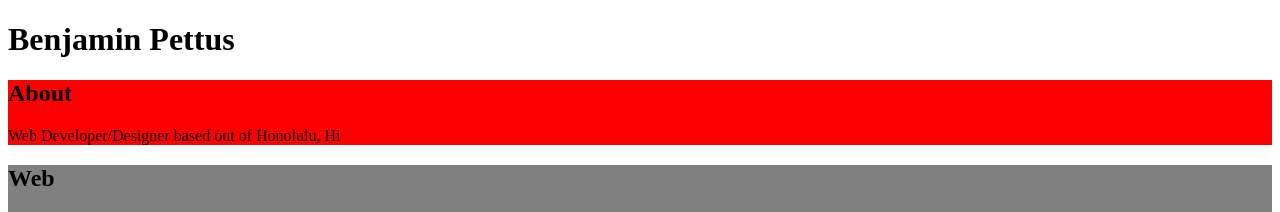
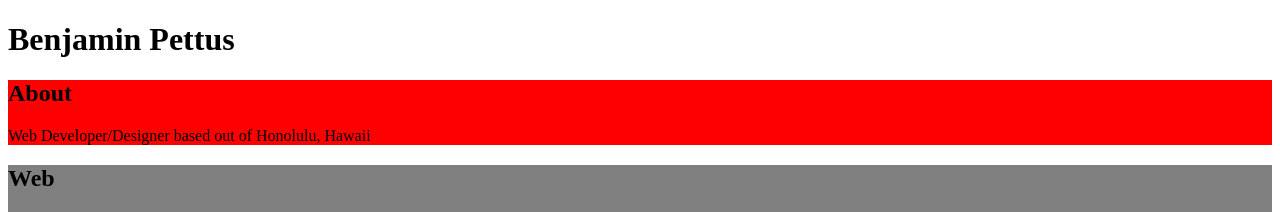
Before and after one commit to benjaminpettus/portfolio-site, a React app: page / in a window 1280 px wide. Shown: the top 212 px of the page. Built offline with nearby package versions, Linux system fonts and the light colour scheme.

Commit message:
typo correction

```diff
--- a/App.js
+++ b/App.js
@@ -8,7 +8,7 @@ class App extends React.Component {
 
           <div style={about}>
             <h2>About</h2>
-            <p>Web Developer/Designer based out of Honolulu, Hi</p>
+            <p>Web Developer/Designer based out of Honolulu, Hawaii</p>
           </div>
 
           <div style={web}>
```
